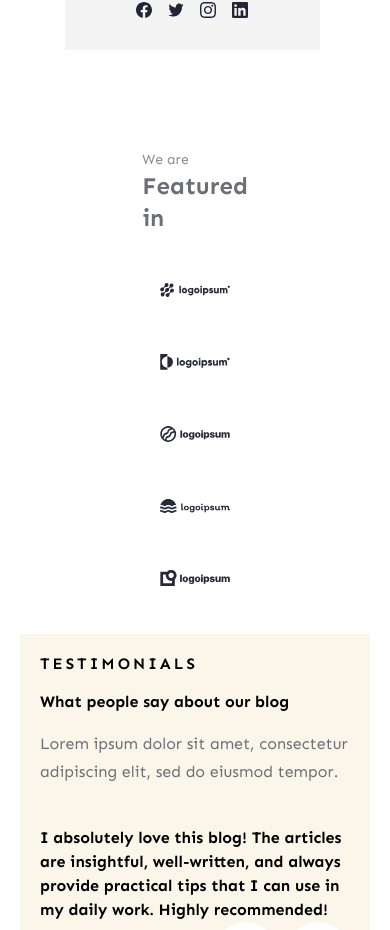
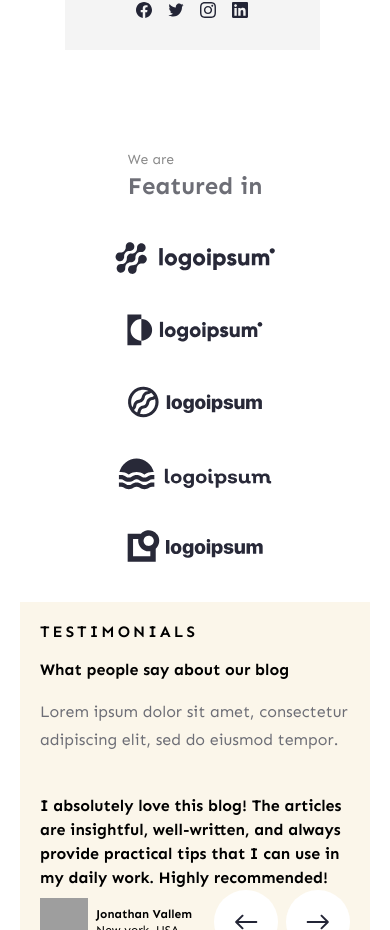
Before and after one commit to vikktoriiaa/final-project, a React (Vite) app in the folder final-project/: page / in a window 390 px wide. Shown: the part 4878-5808 px from the top of the page. Built offline with nearby package versions, Linux system fonts and the light colour scheme; grey boxes are pictures that could not be loaded.

Commit message:
change Home

```diff
--- a/final-project/src/components/common/LogoCompany.tsx
+++ b/final-project/src/components/common/LogoCompany.tsx
@@ -5,5 +5,5 @@ type Props = {
 };
 
 export const LogoCompany: FC<Props> = ({ logo }) => {
-  return <img src={`${logo}`} className="xxs:w-[160px] xxs:h-[32px]"></img>;
+  return <img src={`${logo}`} className="w-[160px] h-[32px]"></img>;
 };
--- a/final-project/src/pages/home/Main.tsx
+++ b/final-project/src/pages/home/Main.tsx
@@ -103,7 +103,7 @@ export const Main: FC = () => {
           <AuthorCard background="bg-light-gray" icon="../../leslie.svg" text="Content Writer @Company" title="Leslie Alexander" facebook="../../facebook.svg" twitter="../../twitter.svg" instagram="../../instagram.svg" linkedin="../../linkedin.svg" about="Leslie is a dedicated content creator skilled in producing insightful materials on technology and business. Her writing emphasizes clarity, relevance, and practical value for professionals and enthusiasts alike." />
         </div>
       </section>
-      <section className="flex xl:flex-nowrap xxs:flex-wrap justify-center items-center gap-10 px-20 md:py-10 xxs:py-5 dark:bg-[#F4F0F8] mx-20">
+      <section className="flex xl:flex-nowrap xxs:flex-wrap justify-center items-center gap-10 px-20 md:py-10 xxs:py-5 dark:bg-[#F4F0F8] md:mx-20 xxs:mx-5">
         <div className="flex flex-col">
           <p className="text-[#8b8b8b] text-sm/5 font-normal">We are</p>
           <p className="text-medium-gray font-bold text-2xl/8">Featured in</p>
```
